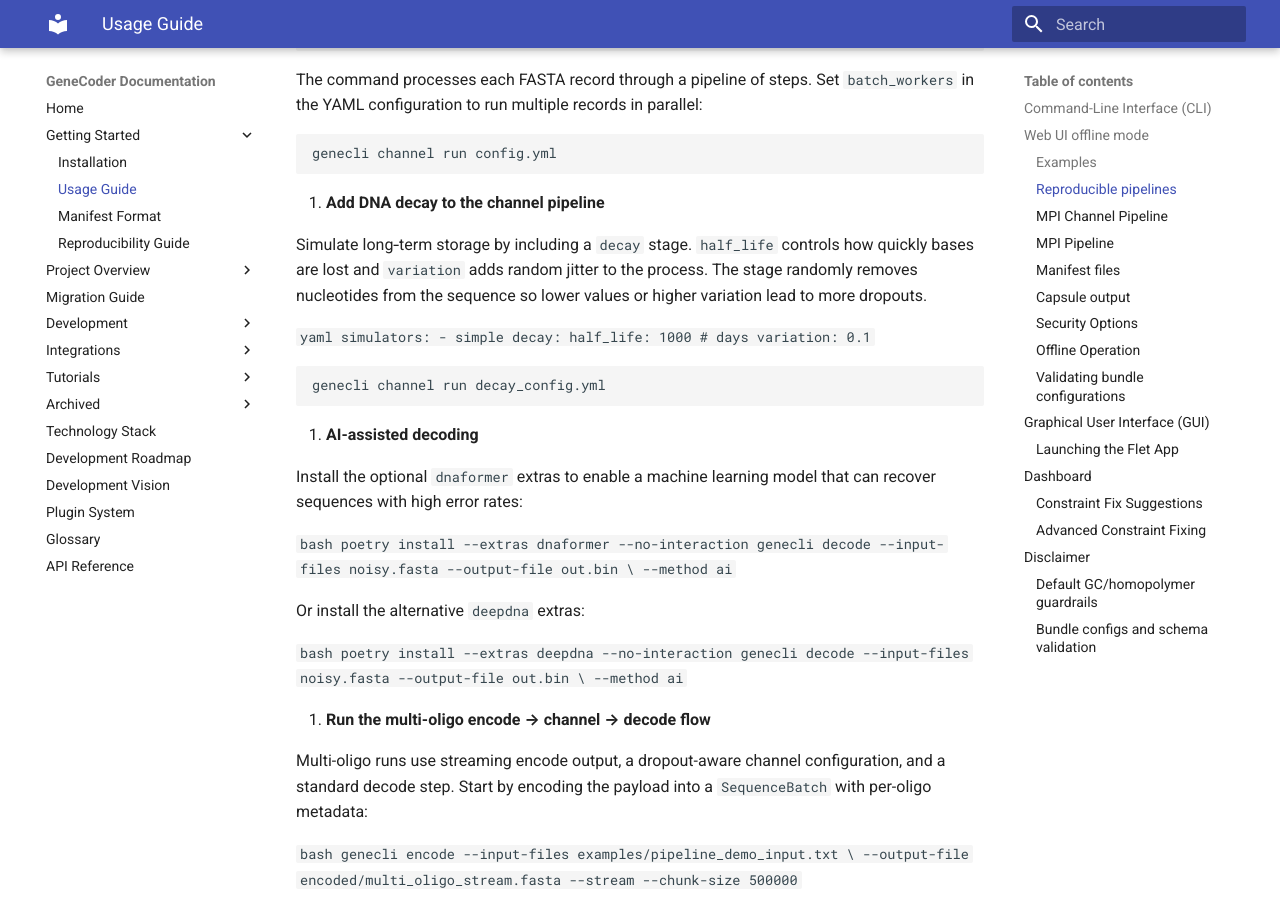
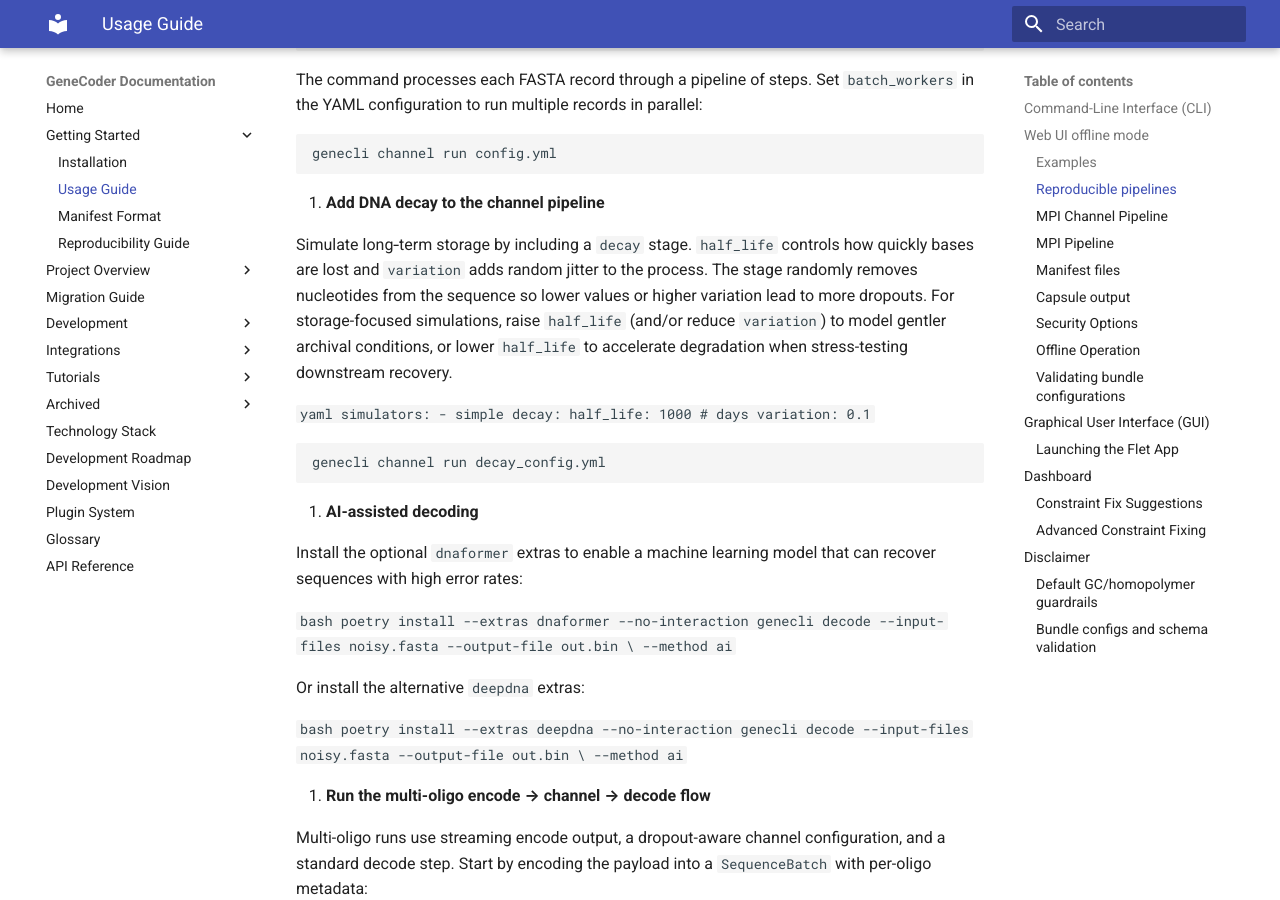
Before and after one commit to d0tTino/GeneCoder, an MkDocs documentation site: the page built from docs/usage.md, in a window 1280 px wide and 900 px high, scrolled down 8100 px. Built offline with MkDocs 1.6.1 and Material for MkDocs 9.7.7, drawn with Linux system fonts in a browser that asks for light colours.

````diff
--- a/docs/usage.md
+++ b/docs/usage.md
@@ -440,6 +440,9 @@
    controls how quickly bases are lost and ``variation`` adds random jitter to
    the process. The stage randomly removes nucleotides from the sequence so
    lower values or higher variation lead to more dropouts.
+   For storage-focused simulations, raise ``half_life`` (and/or reduce
+   ``variation``) to model gentler archival conditions, or lower ``half_life``
+   to accelerate degradation when stress-testing downstream recovery.
 
    ```yaml
    simulators:
````
Also changed, not shown: docs/mvp_checklist.md (+1 -0 lines), 3 other files.
